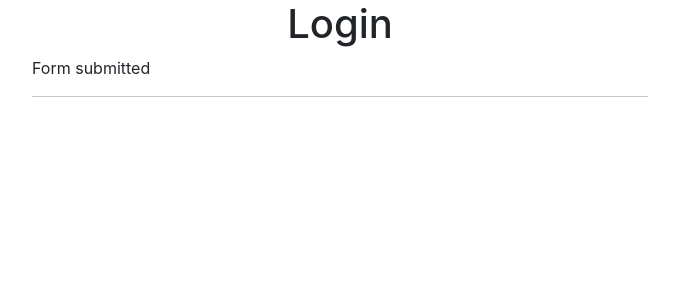
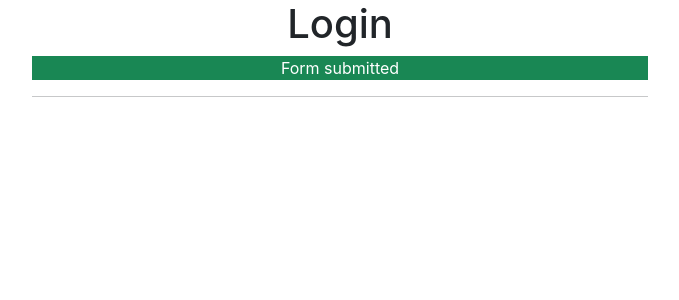
Before and after one commit to cfarn/form, a React (Create React App) app: page / in a window 1280 px wide. Both pictures are taken after typing "name@example.com", "Sample123" into the empty fields and a click on the button "Submit". Shown: the top 300 px of the page, without its empty margins (300-979 px from the left). Built offline with nearby package versions, Linux system fonts and the light colour scheme.

Commit message:
03 - Success

```diff
--- a/src/App.js
+++ b/src/App.js
@@ -78,7 +78,9 @@ class App extends React.Component {
         {
           // condition ternaire affichage du message ou du form
           this.state.isSubmitted ?
-          <div>Form submitted</div> :
+          <div className="bg-success text-white">
+            <p className="text-center">Form submitted</p>
+            </div> :
             // début du formulaire
             <form onSubmit={this.handleSubmit}>
             {/* div email */}
```
